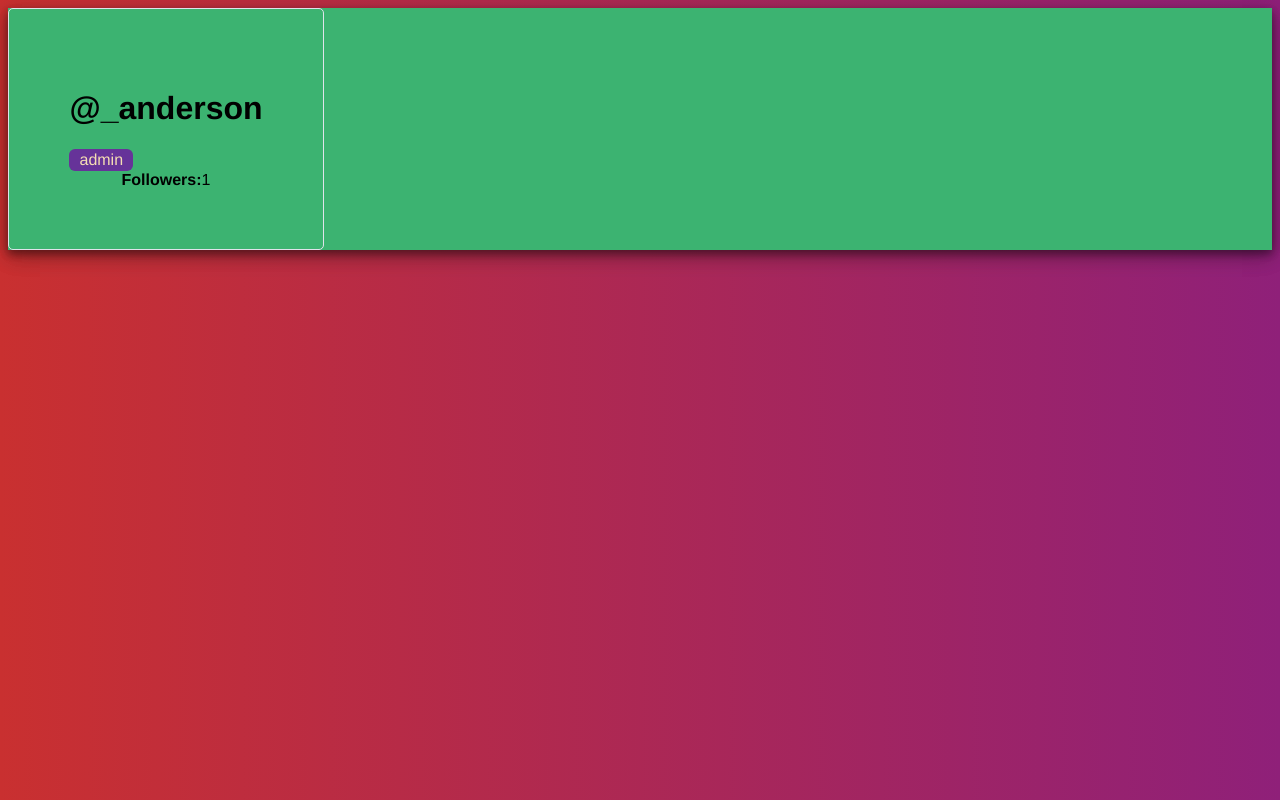
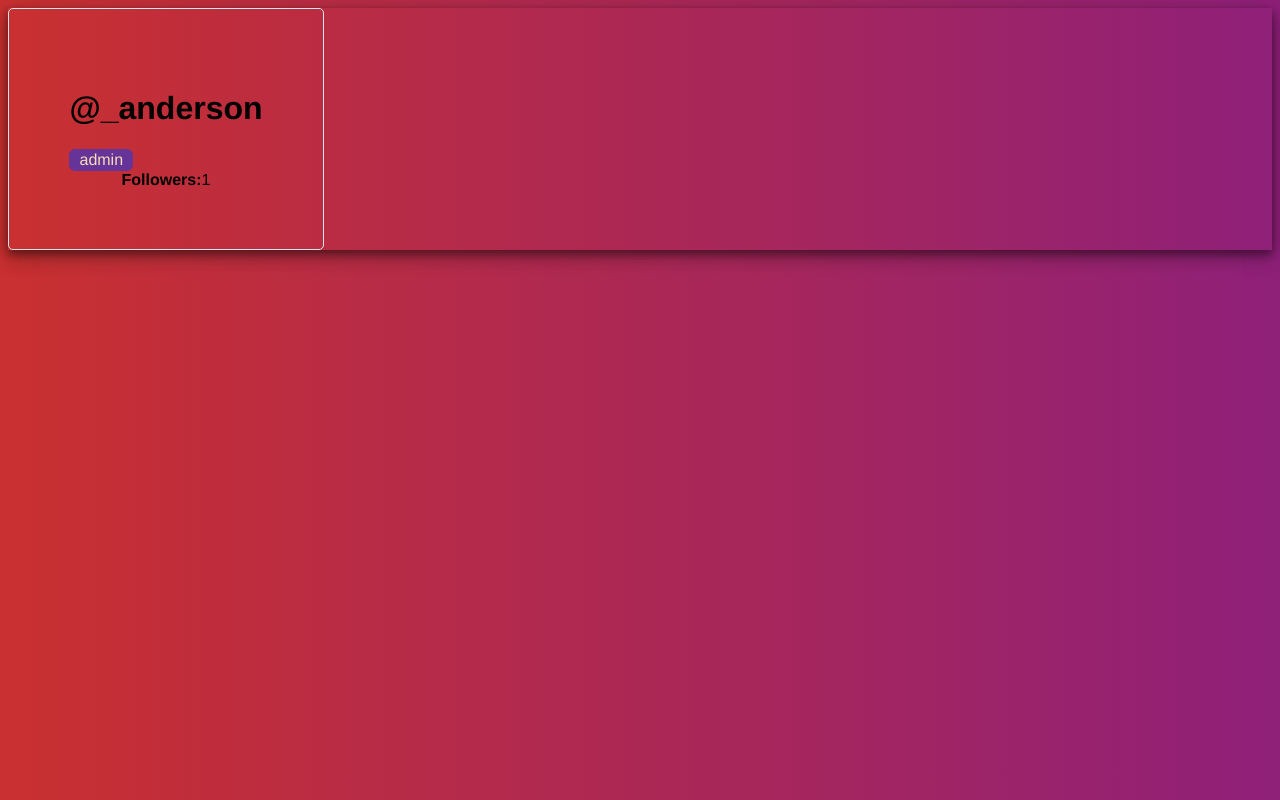
Before and after one commit to andersoncharle/cryptostar, a Vue app: page / in a window 1280 px wide. Built offline with nearby package versions, Linux system fonts and the light colour scheme.

Commit message:
user profile changes with main app

```diff
--- a/src/App.vue
+++ b/src/App.vue
@@ -22,7 +22,7 @@ body {
   box-shadow: 0 4px 8px 0 rgba(0, 0, 0, 0.2), 0 6px 20px 0 rgba(0, 0, 0, 0.19);
   /*padding: 50px;*/
   /*width: 50%;*/
-  background-color: MediumSeaGreen;
+  /*background-color: MediumSeaGreen;*/
   font-family: Avenir, Helvetica, Arial, sans-serif;
   -webkit-font-smoothing: antialiased;
   -moz-osx-font-smoothing: grayscale;
```
